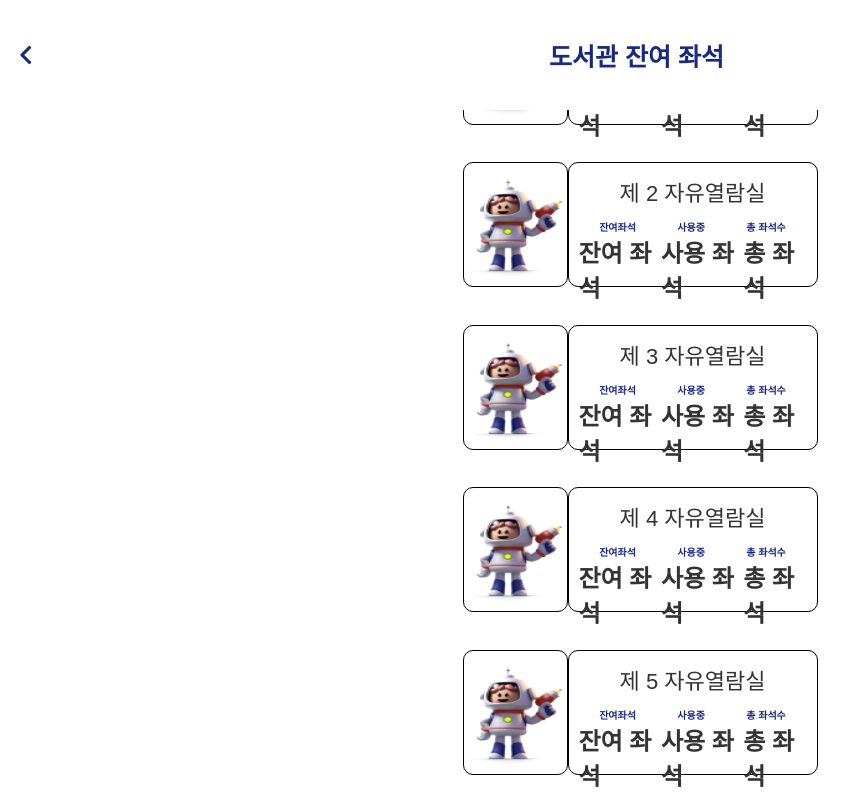
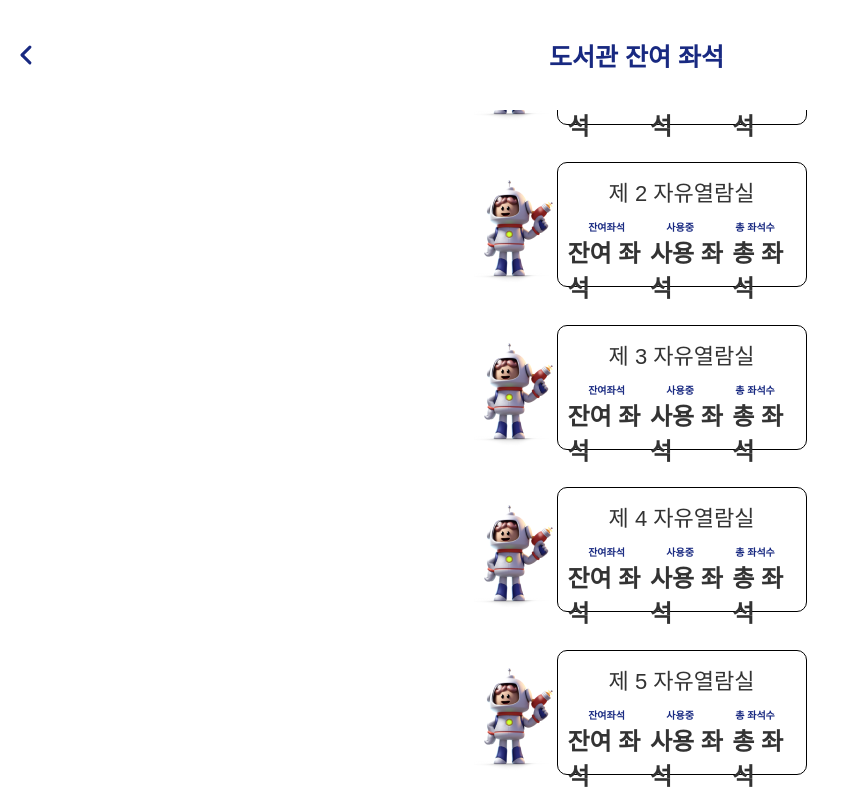
Before and after one commit to ojspp41/Catspot_front, a React (Vite) app: page /Library in a window 1280 px wide. Shown: the whole page, without its empty margins (0-861 px from the left). Built offline with nearby package versions, Linux system fonts and the light colour scheme.

Commit message:
이미지 클래스명 수정

```diff
--- a/src/components/library_seats.jsx
+++ b/src/components/library_seats.jsx
@@ -5,7 +5,7 @@ export default function LibrarySeats({ placeIdx, Seats }) {
 
   return (
     <div className="library_seats">
-      <img src={image} alt="열람실" />
+      <img src={image} alt="열람실" className="library-img" />
 
       <div className="library_seats_head">
         <p className="head">제 {placeIdx} 자유열람실</p>
--- a/src/css/components/library_seats.css
+++ b/src/css/components/library_seats.css
@@ -1,4 +1,4 @@
-img {
+library-img {
   inline-size: 105px;
   block-size: 125px;
   border: 1px solid black;
```
